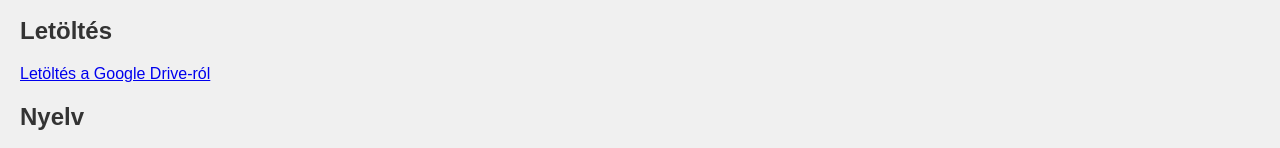
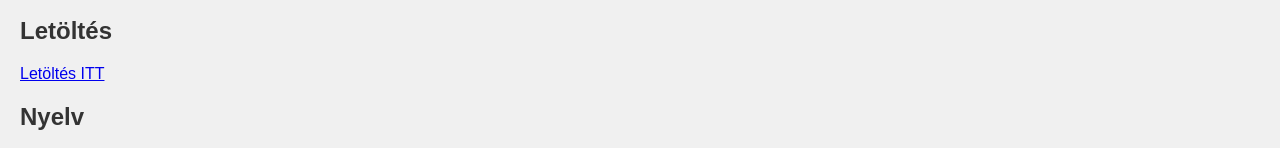
Before and after one commit to kikusz1/Videofeliratozo, a plain HTML site: page index.html in a window 1280 px wide. Shown: the part 460-608 px from the top of the page. Drawn offline with Linux system fonts and the light colour scheme.

Commit message:
Update index.html

```diff
--- a/index.html
+++ b/index.html
@@ -43,7 +43,7 @@
 
         <section id="letoltes">
             <h2>Letöltés</h2>
-            <a href="https://drive.google.com/drive/folders/1nQVuo4sRI0mslDGS0Xw1Q1TaU2m2G7ZZ?usp=sharing" target="_blank">Letöltés a Google Drive-ról</a>
+            <a href="https://drive.google.com/drive/folders/1nQVuo4sRI0mslDGS0Xw1Q1TaU2m2G7ZZ?usp=sharing" target="_blank">Letöltés ITT</a>
         </section>
 
         <section id="nyelv">
```
